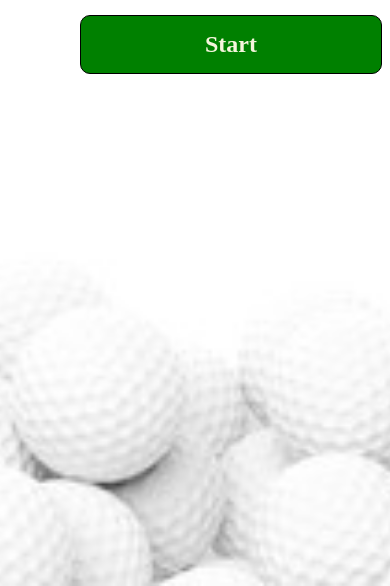
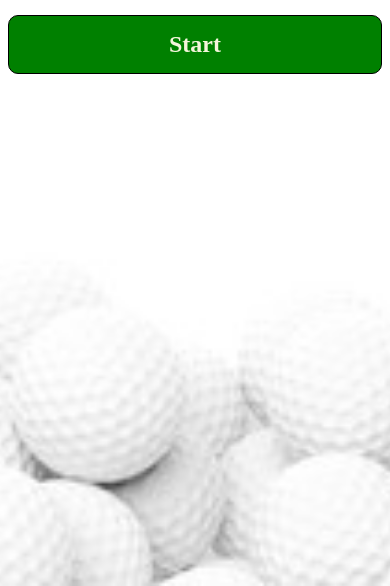
Before and after one commit to jrbricafort/TriviaGame, a plain HTML site: page index.html in a window 390 px wide. Shown: the part 300-886 px from the top of the page. Drawn offline with nearby package versions, Linux system fonts and the light colour scheme.

Commit message:
fixed margins for mobile viewing

```diff
--- a/assets/css/style.css
+++ b/assets/css/style.css
@@ -1,13 +1,14 @@
-body{
+body {
     text-align: center;
-    margin-left: 80px;
+    /* margin-left: 80px; */
     background-image: url("../images/240_F_80320717_FZ6vY1Ap11QcIbySrvvUNGQrN7L1HDMN.jpg");
     background-repeat: no-repeat;
     background-position: bottom;
     background-size: cover;
     height: 100vh;
 }
-#start{
+
+#start {
     text-align: center;
     padding: 15px;
     border: solid black 1px;
@@ -15,26 +16,26 @@ body{
     border-radius: 10px;
     color: beige;
 }
-h1{
+
+h1 {
     font-size: 50px;
 }
 
-h2{
+h2 {
     text-align: left;
 }
 
-h3{
+h3 {
     font-size: 30px;
 }
 
-
-p{
+p {
     padding: 10px;
     font-size: 20px;
     text-align: left;
 }
 
-.submit{
+.submit {
     float: right;
     padding: 15px;
     border: solid black 1px;
```
